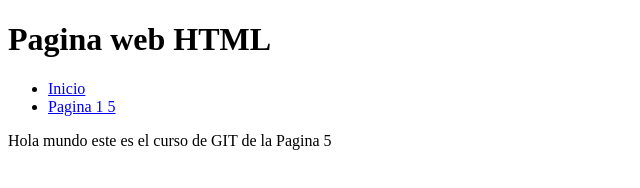
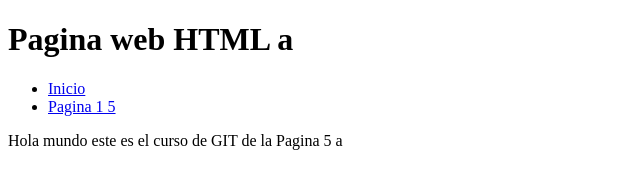
Before and after one commit to martinmp30/testeando-, a plain HTML site: page pagina1.html in a window 1280 px wide. Shown: the full height of the page, 0-640 px from the left. Drawn offline with Linux system fonts and the light colour scheme.

Commit message:
cambios en pagina1.html

```diff
--- a/pagina1.html
+++ b/pagina1.html
@@ -2,15 +2,15 @@
 <html lang="es">
     <head>
         <meta charset="utf-8" />
-        <title>Pagina web HTML</title>
+        <title>Pagina web HTML a+</title>
     </head>
     <body>
 
- <h1>Pagina web HTML</h1>
+ <h1>Pagina web HTML a</h1>
 <ul>
 <li><a href="index.html">Inicio</a></li>
 <li><a href="pagina1.html">Pagina 1 5</a></li>
 </ul>
-         <p>Hola mundo este es el curso de GIT de la Pagina 5</p>
+         <p>Hola mundo este es el curso de GIT de la Pagina 5 a</p>
     </body>
 </html>
```
